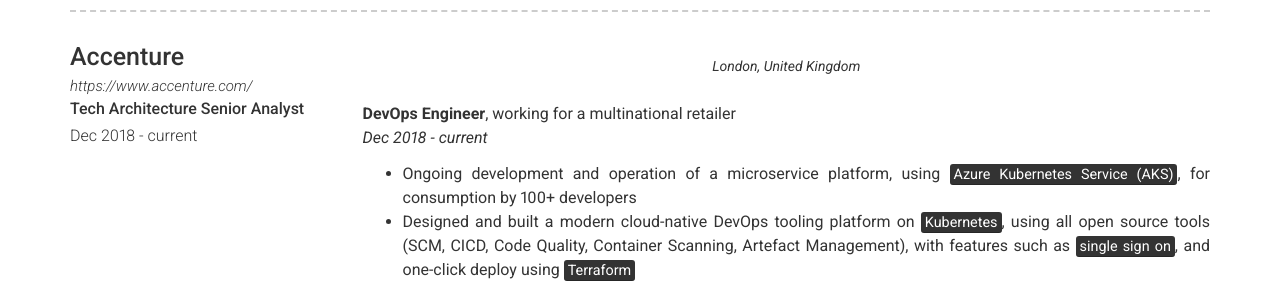
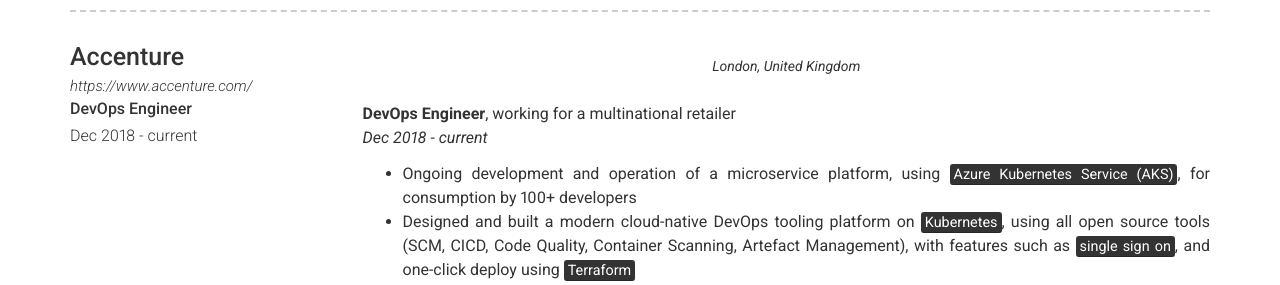
Before and after one commit to jeremych1000/jeremych1000.github.io, a Jekyll site: the page built from index.md, in a window 1280 px wide and 900 px high, scrolled down 495 px. Shown: the part 161-446 px from the top of the window. Built offline with Jekyll 4.4.1, drawn with Linux system fonts in a browser that asks for light colours.

Commit message:
Update experience.yml

```diff
--- a/_data/experience.yml
+++ b/_data/experience.yml
@@ -2,7 +2,7 @@
 - layout: left
   company: Accenture
   link: https://www.accenture.com/
-  job_title: Tech Architecture Senior Analyst
+  job_title: DevOps Engineer
   dates: Dec 2018 - current
   quote: >
    London, United Kingdom
```
